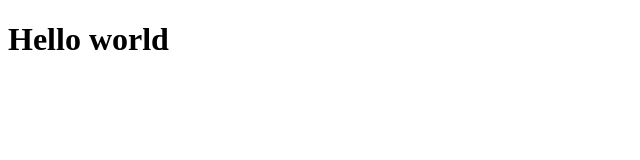
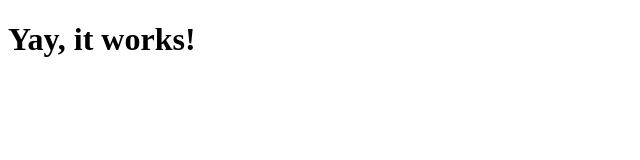
Before and after one commit to hendriklammers/travis-github-pages, a website: page public/index.html in a window 1280 px wide. Shown: the whole page, without its empty margins (0-640 px from the left). Drawn offline with Linux system fonts and the light colour scheme.

```diff
--- a/public/index.html
+++ b/public/index.html
@@ -8,6 +8,6 @@
   <meta name="viewport" content="width=device-width, initial-scale=1.0">
 </head>
 <body>
-  <h1>Hello world</h1>
+  <h1>Yay, it works!</h1>
 </body>
 </html>
```
Also changed, not shown: .travis.yml.
